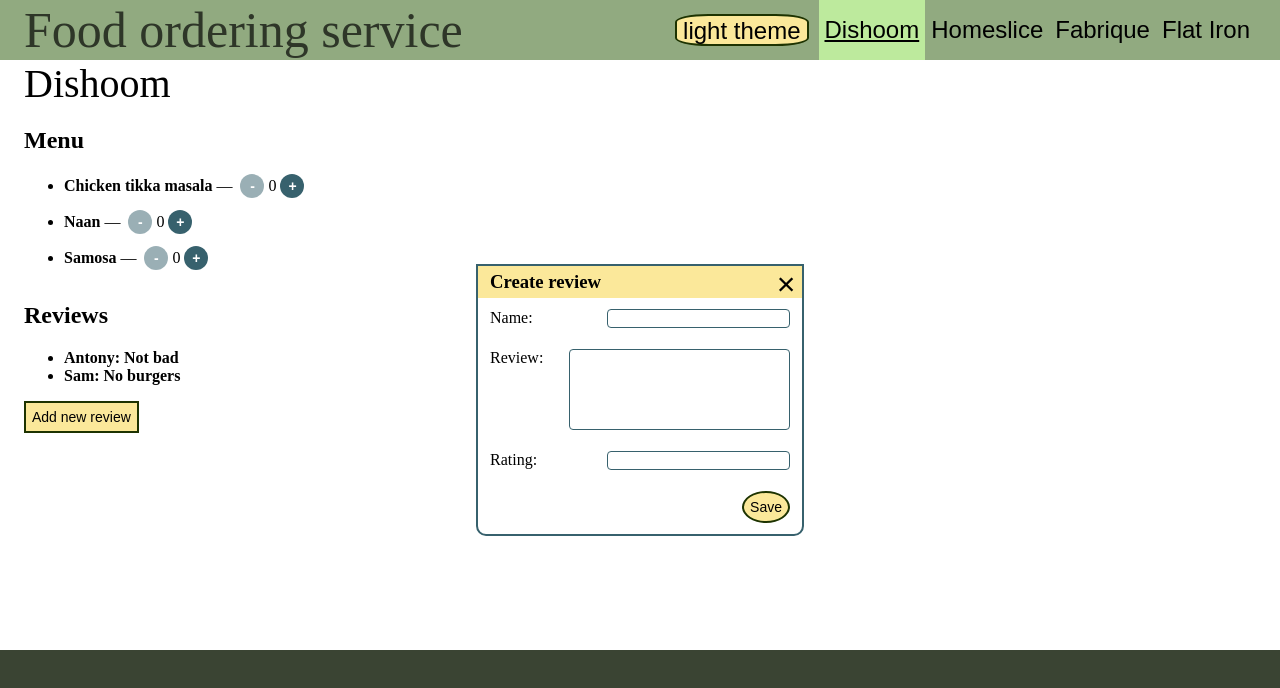
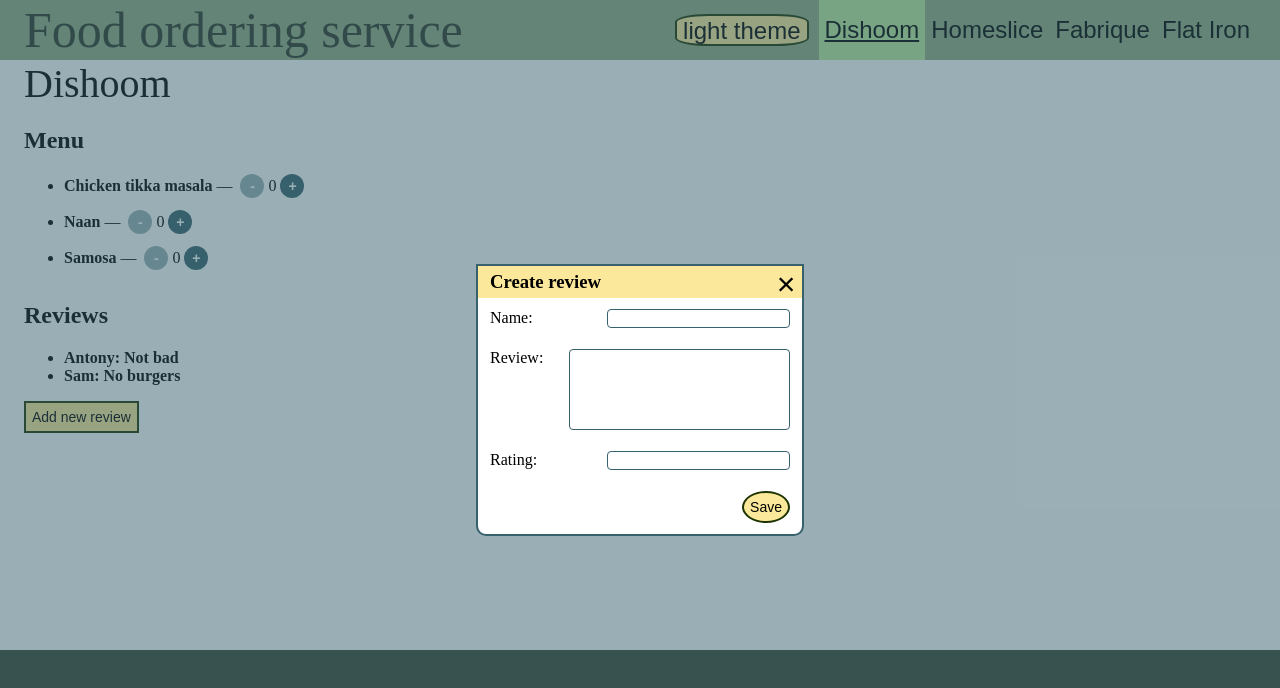
Before and after one commit to Ilona019/Restaurants-React2023, a React app: page / in a window 1280 px wide. Both pictures are taken after a click on the button "Add new review". Shown: the top 688 px of the page. Built offline with nearby package versions, Linux system fonts and the light colour scheme; the HTML template or start-up script is replaced by a standard one.

Commit message:
added overlay on modal

```diff
--- a/src/component/Modal/component.jsx
+++ b/src/component/Modal/component.jsx
@@ -2,15 +2,18 @@
 import { Button } from "../Button/component";
 import styles from "./styles.module.css";
 
-export const Modal = ({ title, children, onClose }) => {
+export const Modal = ({ title, withOverlay = true, children, onClose }) => {
   return createPortal(
-    <div className={styles.modal}>
-      <div className={styles.header}>
-        <h3 className={styles.title}> {title} </h3>
-        <Button type="close" onClick={onClose} />
+    <>
+      {withOverlay && <div className={styles.overlay}></div>}
+      <div className={styles.modal}>
+        <div className={styles.header}>
+          <h3 className={styles.title}> {title} </h3>
+          <Button type="close" onClick={onClose} />
+        </div>
+        <div className={styles.content}>{children}</div>
       </div>
-      <div className={styles.content}>{children}</div>
-    </div>,
+    </>,
     document.getElementById("modal-container")
   );
 };
--- a/src/component/Modal/styles.module.css
+++ b/src/component/Modal/styles.module.css
@@ -16,9 +16,18 @@
  }
 
  .title {
-    margin: 0 12px;
+   margin: 0 12px;
  }
 
  .content {
-    padding: 8px 12px;
+   padding: 8px 12px;
  }
+
+ .overlay {
+   position: absolute;
+   top: 0;
+   left: 0;
+   width: 100vw;
+   height: 100vh;
+   background-color: rgb(55, 97, 109, 0.5);
+ }
```
